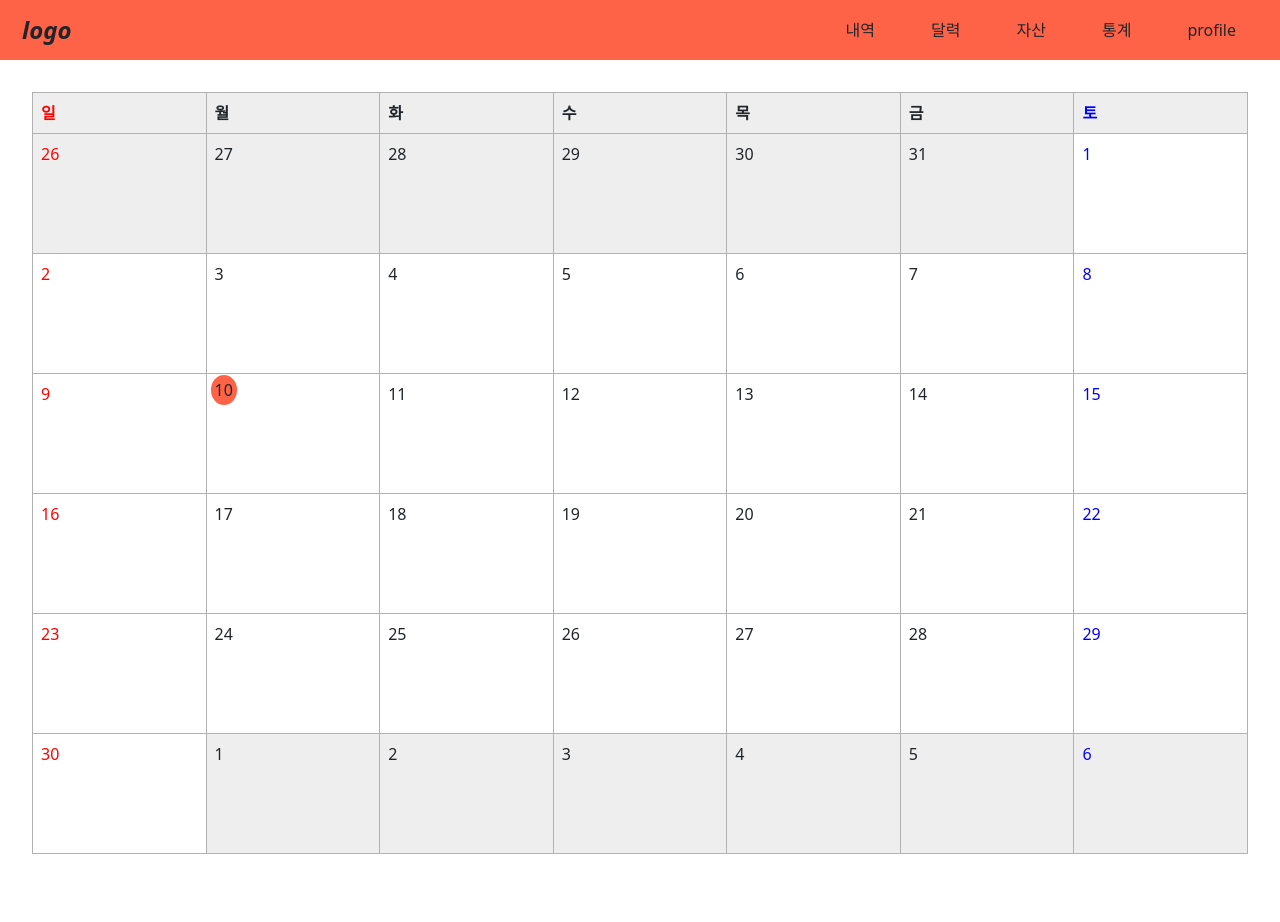
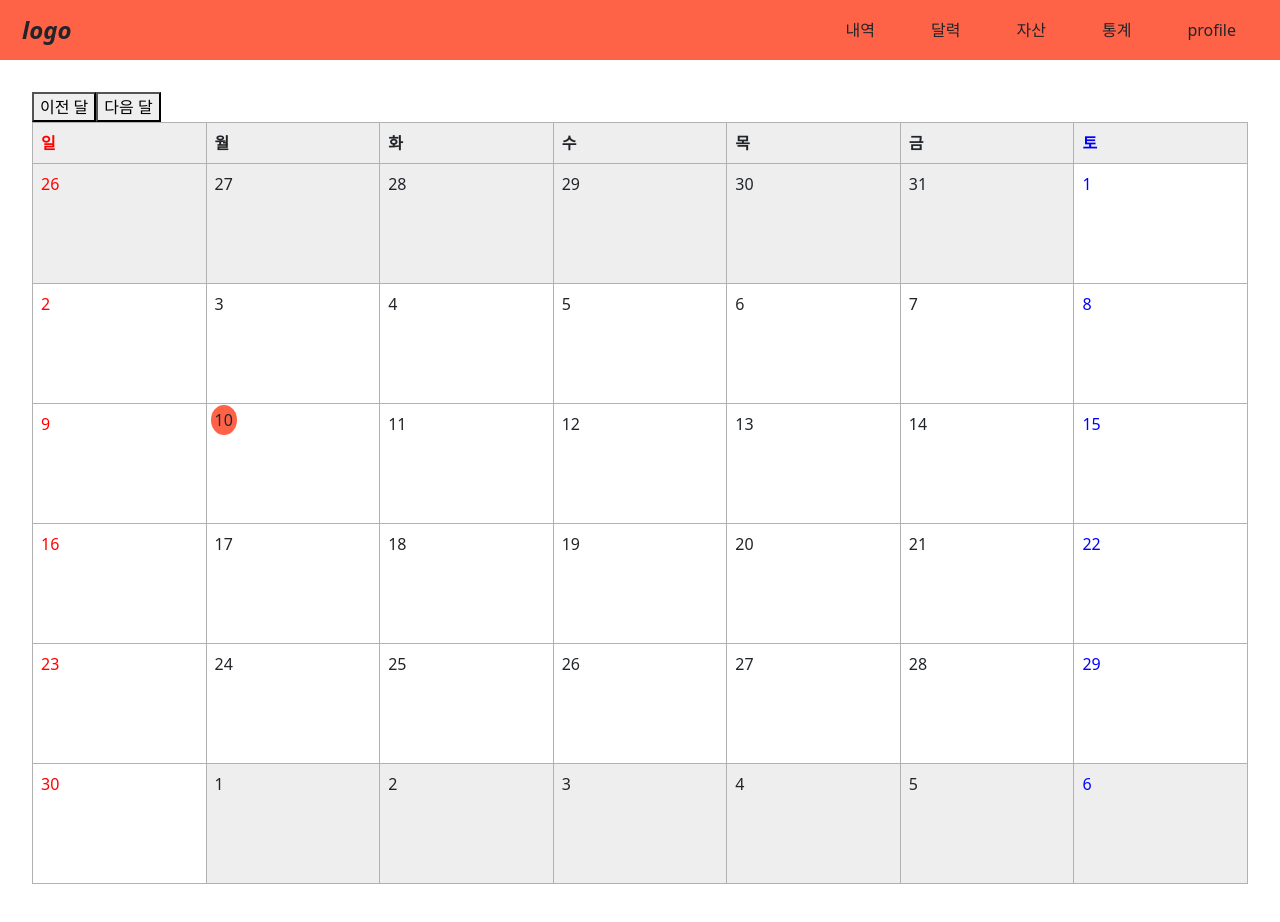
Before and after one commit to duseh729/kb-financial-ledger, a Vue app: page / in a window 1280 px wide. Shown: the top 922 px of the page. Built offline with nearby package versions, Linux system fonts and the light colour scheme; what v-calendar would draw is missing.

Commit message:
feat: 이전달 다음달 버튼 구현

```diff
--- a/src/pages/Home.vue
+++ b/src/pages/Home.vue
@@ -1,5 +1,10 @@
 <template>
   <div>
+    <!-- 이전 달로 이동하는 버튼 -->
+    <button @click="goToPreviousMonth">이전 달</button>
+    <!-- 다음 달로 이동하는 버튼 -->
+    <button @click="goToNextMonth">다음 달</button>
+
     <table class="table table-responsive">
       <thead>
         <tr>
@@ -133,6 +138,28 @@ const getNextMonthDates = lastDate => {
   return nextMonthDates;
 };
 
+// 이전 달로 이동하는 함수
+const goToPreviousMonth = () => {
+  if (month.value === 0) {
+    year.value--;
+    month.value = 11;
+  } else {
+    month.value--;
+  }
+  getDates();
+};
+
+// 다음 달로 이동하는 함수
+const goToNextMonth = () => {
+  if (month.value === 11) {
+    year.value++;
+    month.value = 0;
+  } else {
+    month.value++;
+  }
+  getDates();
+};
+
 onMounted(() => {
   // 달력의 전체 날짜를 출력하는 함수 호출
   getDates();
```
